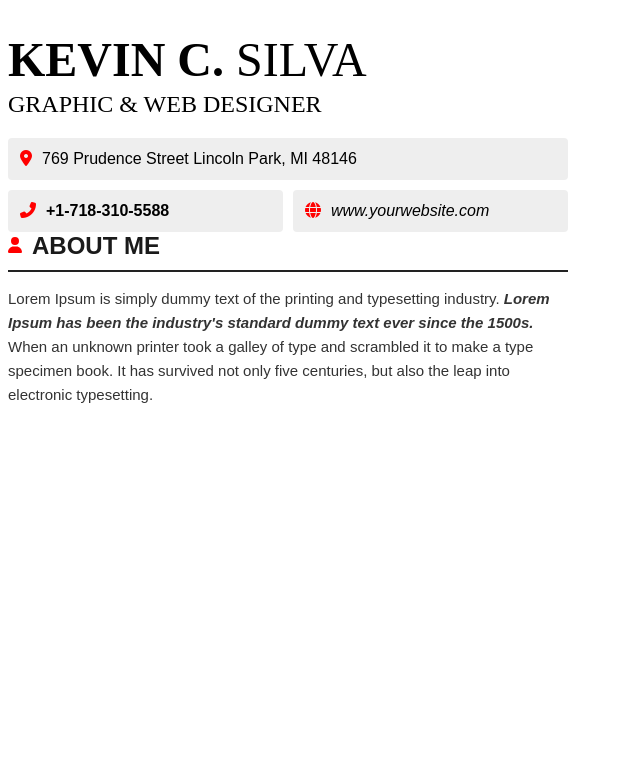
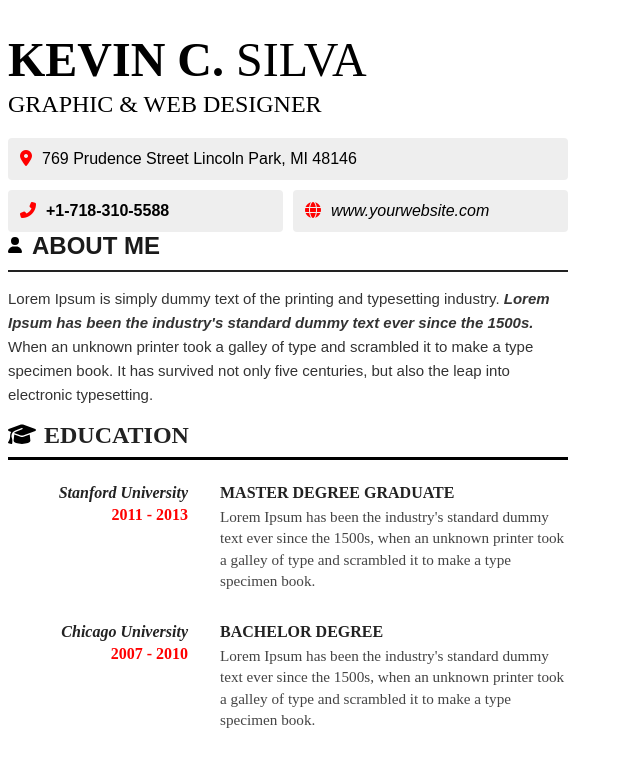
Before and after one commit to IceStorman/WebPart2, an Angular app: page / in a window 1280 px wide. Shown: the top 766 px of the page, without its empty margins (0-640 px from the left). Built offline with nearby package versions, Linux system fonts and the light colour scheme.

Commit message:
Added education component

```diff
--- a/src/app/components/about-me-component/about-me-component.scss
+++ b/src/app/components/about-me-component/about-me-component.scss
@@ -10,7 +10,7 @@
     color: #1a1a1a;
 
     fa-icon {
-      color: red;
+      color: black;
     }
 
     h2 {
--- a/src/app/components/base_component/cv-component.component.html
+++ b/src/app/components/base_component/cv-component.component.html
@@ -1,4 +1,5 @@
 <div class="cv-block">
     <candidate-summary-component></candidate-summary-component>
     <about-me-component></about-me-component>
+    <education-component></education-component>
 </div>
--- a/src/app/components/base_component/cv-component.component.ts
+++ b/src/app/components/base_component/cv-component.component.ts
@@ -1,12 +1,14 @@
 import { Component } from '@angular/core';
 import {CandidateSummary} from '../candidate-summary-component/candidate-summary-component';
 import {AboutMeComponent} from '../about-me-component/about-me-component';
+import {EducationComponent} from '../education-component/education-component';
 
 @Component({
   selector: 'cv-component',
   imports: [
     CandidateSummary,
-    AboutMeComponent
+    AboutMeComponent,
+    EducationComponent
   ],
   templateUrl: './cv-component.component.html'
 })
--- /dev/null
+++ b/src/app/components/education-component/education-component.html
@@ -0,0 +1,35 @@
+<div class="education-container">
+  <div class="header">
+    <fa-icon [icon]="faGraduationCap"></fa-icon>
+    <h2>EDUCATION</h2>
+  </div>
+  <hr />
+
+  <div class="edu-entry">
+    <div class="edu-left">
+      <div class="school">Stanford University</div>
+      <div class="years">2011 - 2013</div>
+    </div>
+    <div class="edu-right">
+      <div class="title">MASTER DEGREE GRADUATE</div>
+      <div class="desc">
+        Lorem Ipsum has been the industry's standard dummy text ever since the 1500s, when an unknown
+        printer took a galley of type and scrambled it to make a type specimen book.
+      </div>
+    </div>
+  </div>
+
+  <div class="edu-entry">
+    <div class="edu-left">
+      <div class="school">Chicago University</div>
+      <div class="years">2007 - 2010</div>
+    </div>
+    <div class="edu-right">
+      <div class="title">BACHELOR DEGREE</div>
+      <div class="desc">
+        Lorem Ipsum has been the industry's standard dummy text ever since the 1500s, when an unknown
+        printer took a galley of type and scrambled it to make a type specimen book.
+      </div>
+    </div>
+  </div>
+</div>
--- /dev/null
+++ b/src/app/components/education-component/education-component.scss
@@ -0,0 +1,65 @@
+.education-container{
+  color: #222;
+  max-width: 35rem;
+
+  .header {
+    display: flex;
+    align-items: center;
+    font-weight: bold;
+    font-size: 1.5rem;
+    margin-bottom: 0.5rem;
+
+    h2 {
+      font-size: 1.5rem;
+      margin: 0;
+    }
+
+    fa-icon {
+      margin-right: 0.5rem;
+      color: black;
+      font-size: 1.4rem;
+    }
+  }
+
+  hr {
+    border: none;
+    border-top: 3px solid black;
+    width: 100%;
+    margin-bottom: 1.5rem;
+  }
+
+  .edu-entry {
+    display: flex;
+    gap: 2rem;
+    margin-bottom: 2rem;
+
+    .edu-left {
+      text-align: right;
+      min-width: 180px;
+
+      .school {
+        font-style: italic;
+        font-weight: bold;
+      }
+
+      .years {
+        color: red;
+        font-weight: bold;
+        margin-top: 0.25rem;
+      }
+    }
+
+    .edu-right {
+      .title {
+        font-weight: bold;
+        margin-bottom: 0.25rem;
+      }
+
+      .desc {
+        color: #444;
+        font-size: 0.95rem;
+        line-height: 1.4;
+      }
+    }
+  }
+}
--- /dev/null
+++ b/src/app/components/education-component/education-component.ts
@@ -0,0 +1,15 @@
+import { Component } from '@angular/core'
+import { faGraduationCap } from '@fortawesome/free-solid-svg-icons';
+import {FontAwesomeModule} from '@fortawesome/angular-fontawesome';
+
+@Component({
+  selector: "education-component",
+  templateUrl: "./education-component.html",
+  styleUrls: ["./education-component.scss"],
+  imports: [
+    FontAwesomeModule
+  ]
+})
+export class EducationComponent {
+  faGraduationCap = faGraduationCap;
+}
```
